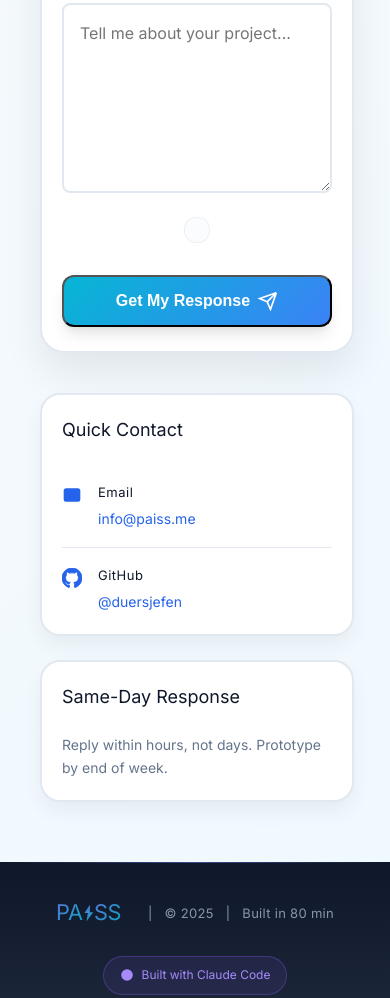
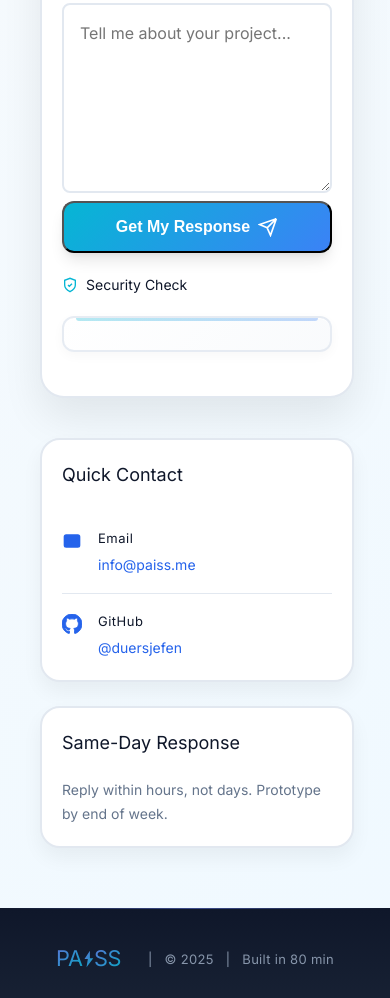
Before and after one commit to duersjefen/paiss, a website built with Vite: page index.html in a window 390 px wide. Shown: the part 9970-10968 px from the top of the page. Built offline with nearby package versions, Linux system fonts and the light colour scheme.

Commit message:
Redesign Cloudflare Turnstile with premium glass-morphism UI
Major improvements:
- Add Security Check label with shield icon
- Glass-morphism container with gradient background
- Decorative gradient accent bar on top
- Smooth hover effects with lift animation
- Success state with green gradient glow
- Loading shimmer animation
- Inset lighting effects for depth
- Move widget below submit button for better UX flow
- Full mobile responsive design

Creates a premium, integrated appearance instead of third-party widget feel.

```diff
--- a/index.html
+++ b/index.html
@@ -602,11 +602,6 @@ AI role:       Implementation, optimization
                         <span class="form-error" data-field="message"></span>
                     </div>
 
-                    <!-- Cloudflare Turnstile Widget -->
-                    <div class="form-group">
-                        <div class="cf-turnstile" data-sitekey="0x4AAAAAAB8P88nm-dPCaSow" data-theme="light"></div>
-                    </div>
-
                     <!-- Submit Button -->
                     <button type="submit" class="btn btn-primary form-submit">
                         <span>Get My Response</span>
@@ -614,6 +609,20 @@ AI role:       Implementation, optimization
                             <path d="M22 2L11 13M22 2L15 22L11 13M22 2L2 9L11 13"/>
                         </svg>
                     </button>
+
+                    <!-- Cloudflare Turnstile Widget -->
+                    <div class="form-group turnstile-wrapper">
+                        <label class="turnstile-label">
+                            <svg width="16" height="16" viewBox="0 0 24 24" fill="none" stroke="currentColor" stroke-width="2">
+                                <path d="M12 22s8-4 8-10V5l-8-3-8 3v7c0 6 8 10 8 10z"/>
+                                <path d="M9 12l2 2 4-4"/>
+                            </svg>
+                            Security Check
+                        </label>
+                        <div class="turnstile-container">
+                            <div class="cf-turnstile" data-sitekey="0x4AAAAAAB8P88nm-dPCaSow" data-theme="light"></div>
+                        </div>
+                    </div>
 
                     <!-- Success Message -->
                     <div class="form-message form-success" style="display: none;">
--- a/styles.css
+++ b/styles.css
@@ -2829,49 +2829,155 @@ footer::before {
 }
 
 /* =============================================================================
-   Cloudflare Turnstile Styling
+   Cloudflare Turnstile Styling - Premium Design
    ============================================================================= */
 
-/* Subtle container for Turnstile widget */
-.form-group:has(.cf-turnstile) {
+/* Wrapper with proper spacing */
+.turnstile-wrapper {
+    margin: 24px 0;
+}
+
+/* Label with icon */
+.turnstile-label {
+    display: flex;
+    align-items: center;
+    gap: 8px;
+    font-size: 14px;
+    font-weight: 600;
+    color: var(--text-dark);
+    margin-bottom: 12px;
+}
+
+.turnstile-label svg {
+    stroke: var(--accent);
+    flex-shrink: 0;
+}
+
+/* Container with glass-morphism effect */
+.turnstile-container {
+    position: relative;
+    padding: 24px;
+    background: linear-gradient(135deg,
+        rgba(255, 255, 255, 0.9) 0%,
+        rgba(248, 250, 252, 0.9) 100%);
+    backdrop-filter: blur(10px);
+    -webkit-backdrop-filter: blur(10px);
+    border: 2px solid rgba(226, 232, 240, 0.8);
+    border-radius: 16px;
+    box-shadow:
+        0 4px 12px rgba(0, 0, 0, 0.03),
+        inset 0 1px 0 rgba(255, 255, 255, 0.8);
+    transition: all 0.4s cubic-bezier(0.4, 0, 0.2, 1);
     display: flex;
     justify-content: center;
-    padding: 20px 0;
-    margin: 8px 0;
-}
-
+    align-items: center;
+}
+
+/* Subtle decorative gradient bar on top */
+.turnstile-container::before {
+    content: '';
+    position: absolute;
+    top: 0;
+    left: 20px;
+    right: 20px;
+    height: 3px;
+    background: var(--gradient-accent);
+    border-radius: 0 0 3px 3px;
+    opacity: 0.3;
+    transition: opacity 0.3s ease;
+}
+
+/* Hover state */
+.turnstile-container:hover {
+    border-color: rgba(6, 182, 212, 0.4);
+    box-shadow:
+        0 8px 24px rgba(6, 182, 212, 0.08),
+        inset 0 1px 0 rgba(255, 255, 255, 0.9);
+    transform: translateY(-2px);
+}
+
+.turnstile-container:hover::before {
+    opacity: 0.6;
+}
+
+/* Verified state - green success glow */
+.turnstile-container.verified {
+    background: linear-gradient(135deg,
+        rgba(240, 253, 244, 0.95) 0%,
+        rgba(220, 252, 231, 0.95) 100%);
+    border-color: rgba(16, 185, 129, 0.4);
+    box-shadow:
+        0 8px 24px rgba(16, 185, 129, 0.12),
+        inset 0 1px 0 rgba(255, 255, 255, 0.9);
+}
+
+.turnstile-container.verified::before {
+    background: linear-gradient(90deg, #10b981 0%, #059669 100%);
+    opacity: 0.8;
+}
+
+/* The actual Turnstile widget */
 .cf-turnstile {
     display: flex !important;
     justify-content: center !important;
-    margin: 0 auto !important;
-    padding: 16px !important;
-    background: rgba(248, 250, 252, 0.5) !important;
-    border-radius: 12px !important;
-    border: 1px solid rgba(226, 232, 240, 0.6) !important;
-    transition: all 0.3s ease !important;
-}
-
-/* Subtle hover effect */
-.cf-turnstile:hover {
-    background: rgba(248, 250, 252, 0.8) !important;
-    border-color: rgba(6, 182, 212, 0.2) !important;
-    box-shadow: 0 2px 8px rgba(0, 0, 0, 0.04) !important;
-}
-
-/* Verified state (when Turnstile shows checkmark) */
-.cf-turnstile[data-state="verified"] {
-    background: rgba(16, 185, 129, 0.05) !important;
-    border-color: rgba(16, 185, 129, 0.3) !important;
+    margin: 0 !important;
+    padding: 0 !important;
+    background: transparent !important;
+    border: none !important;
+}
+
+/* Loading state animation */
+.turnstile-container.loading {
+    position: relative;
+}
+
+.turnstile-container.loading::after {
+    content: '';
+    position: absolute;
+    top: -2px;
+    left: -2px;
+    right: -2px;
+    bottom: -2px;
+    background: linear-gradient(90deg,
+        transparent,
+        rgba(6, 182, 212, 0.3),
+        transparent);
+    border-radius: 16px;
+    animation: shimmer 2s infinite;
+}
+
+@keyframes shimmer {
+    0% {
+        transform: translateX(-100%);
+    }
+    100% {
+        transform: translateX(100%);
+    }
 }
 
 /* Mobile responsiveness */
 @media (max-width: 768px) {
-    .cf-turnstile {
-        padding: 12px !important;
-        max-width: 100% !important;
-    }
-
-    .form-group:has(.cf-turnstile) {
-        padding: 16px 0;
-    }
-}
+    .turnstile-container {
+        padding: 20px 16px;
+        border-radius: 12px;
+    }
+
+    .turnstile-container::before {
+        left: 12px;
+        right: 12px;
+    }
+
+    .turnstile-label {
+        font-size: 13px;
+    }
+}
+
+@media (max-width: 480px) {
+    .turnstile-wrapper {
+        margin: 20px 0;
+    }
+
+    .turnstile-container {
+        padding: 16px 12px;
+    }
+}
```
